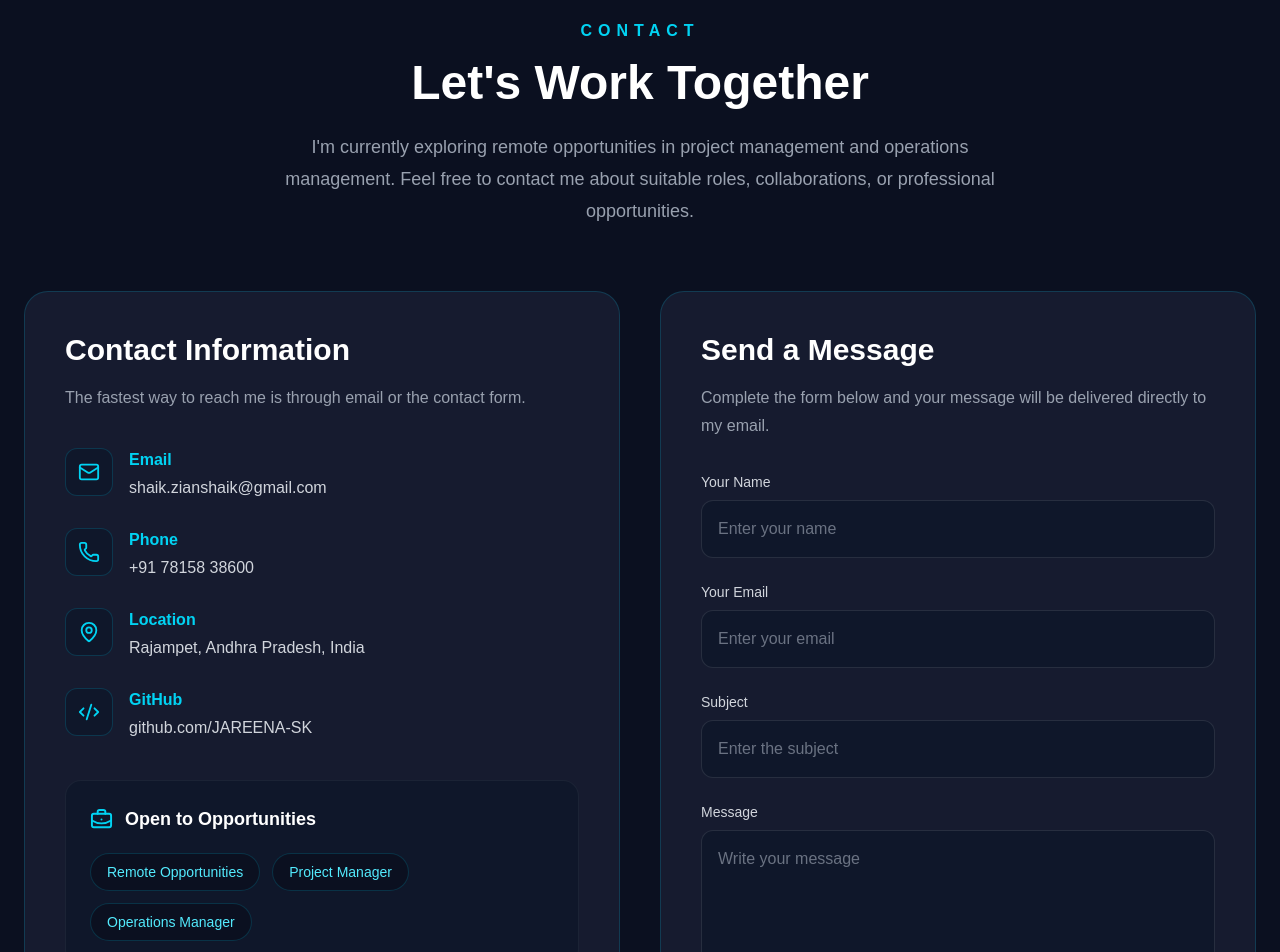
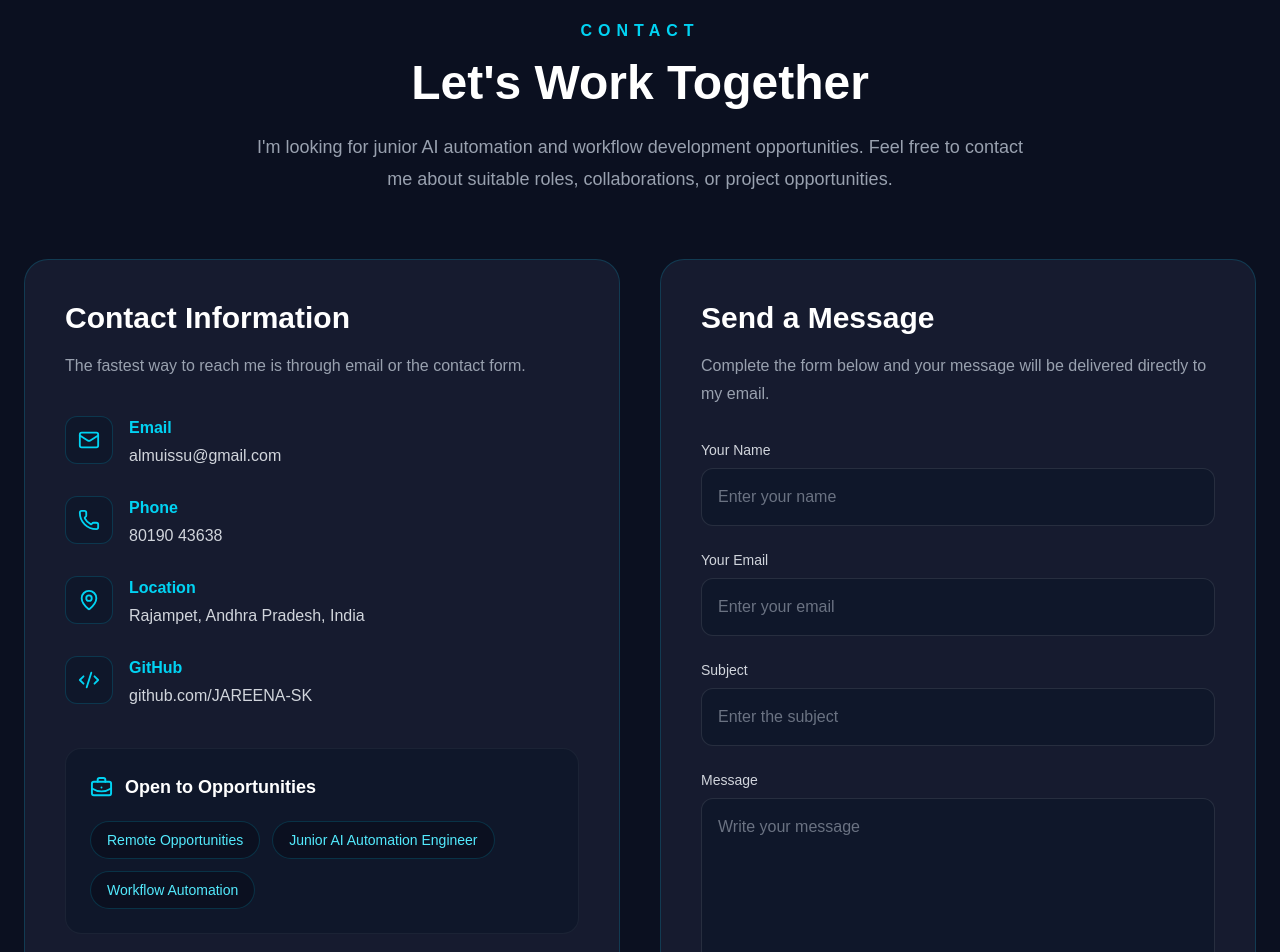
Before and after one commit to JAREENA-SK/aurora-ai-portfolio, a Next.js app in the folder aurora-ai/: page / in a window 1280 px wide. Shown: the part 7880-8832 px from the top of the page. Built offline with nearby package versions, Linux system fonts and the light colour scheme.

Commit message:
Align contact section with junior AI automation job search

```diff
--- a/aurora-ai/components/sections/Contact.tsx
+++ b/aurora-ai/components/sections/Contact.tsx
@@ -13,8 +13,8 @@ import {
 
 const opportunities = [
   "Remote Opportunities",
-  "Project Manager",
-  "Operations Manager",
+  "Junior AI Automation Engineer",
+  "Workflow Automation",
 ];
 
 export default function Contact() {
@@ -42,9 +42,7 @@ export default function Contact() {
           </h2>
 
           <p className="mx-auto mt-6 max-w-3xl text-lg leading-8 text-gray-400">
-            I&apos;m currently exploring remote opportunities in project
-            management and operations management. Feel free to contact me about
-            suitable roles, collaborations, or professional opportunities.
+            I&apos;m looking for junior AI automation and workflow development opportunities. Feel free to contact me about suitable roles, collaborations, or project opportunities.
           </p>
         </motion.div>
 
@@ -78,10 +76,10 @@ export default function Contact() {
                   <p className="font-semibold text-cyan-400">Email</p>
 
                   <a
-                    href="mailto:shaik.zianshaik@gmail.com"
+                    href="mailto:almuissu@gmail.com"
                     className="mt-1 block break-all text-gray-300 transition-colors duration-300 hover:text-cyan-400"
                   >
-                    shaik.zianshaik@gmail.com
+                    almuissu@gmail.com
                   </a>
                 </div>
               </div>
@@ -97,10 +95,10 @@ export default function Contact() {
                   <p className="font-semibold text-cyan-400">Phone</p>
 
                   <a
-                    href="tel:+917815838600"
+                    href="tel:+918019043638"
                     className="mt-1 block text-gray-300 transition-colors duration-300 hover:text-cyan-400"
                   >
-                    +91 78158 38600
+                    80190 43638
                   </a>
                 </div>
               </div>
```
